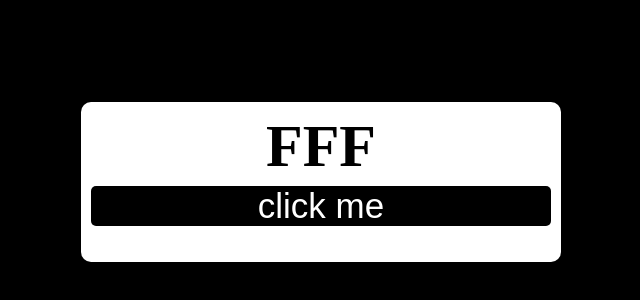
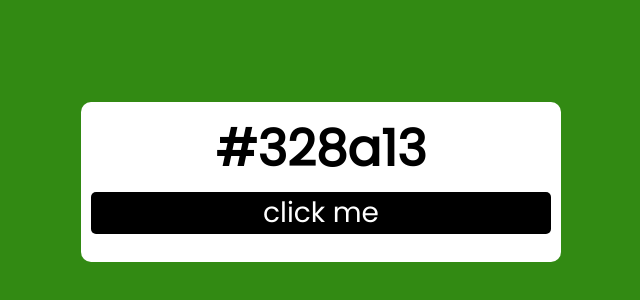
Before and after one commit to beingnikil07/Random-Color-generator, a plain HTML site: page index.html in a window 1280 px wide. Shown: the part 218-518 px from the top of the page, without its empty margins (319-959 px from the left). Drawn offline with Linux system fonts and the light colour scheme.

Commit message:
Final view of project

```diff
--- a/App.js
+++ b/App.js
@@ -1,13 +1,25 @@
 const getColor = () => {
-  const getNumber = Math.floor(Math.random()*16777215);
-  const getCode="#"+getNumber.toString(16);
+  const getNumber = Math.floor(Math.random() * 16777215);
+  const getCode = "#" + getNumber.toString(16);
   // toString Method basically string ko jaisi hai vaisi return kar deta hai
   // 16 (hex unit) pass karane ka fayda ye hua kii toString humko avv normal
   // string return na karke uss normal string ko hexadeciaml mai return karega
   // aur phir wo concatenated ho legi string # wali string se
-  console.log(getNumber,getCode);
+
+  document.body.style.backgroundColor = getCode;
+  document.querySelector("#color-code").innerHTML = getCode;
 };
 
+// Event Call
+// Event call are those which only happens when an event occurs or triggerred.
+document.getElementById("btn").addEventListener("click", getColor);
 
+// initial call
+getColor();
 
-document.getElementById("btn").addEventListener("click", getColor);
+/* Initial call isliye lagayi kyuki nhi lagate to first time mai jvv page load
+   hua karta to white dikhe karta matlab click karne prr he color show hota
+    aur wo ek accha user experience nhi hai ,that's why hamne initial call
+    lagayi avv body prr pehle se he koi na koi color jrur milega kyuki
+    beta sabse pehle load hote he ye call ho jaayegi.
+*/
--- a/custom.css
+++ b/custom.css
@@ -1,10 +1,12 @@
+@import url("https://fonts.googleapis.com/css2?family=Poppins&display=swap");
 * {
   padding: 0;
   margin: 0;
   box-sizing: border-box;
+  font-family: "Poppins", sans-serif;
 }
 body {
-  background-color: black;
+  transition: 0.5s;
 }
 main {
   width: 100%;
@@ -20,13 +22,13 @@ main {
   padding: 10px;
   border-radius: 10px;
   text-align: center;
-  font-size: 30px;
+  font-size: 25px;
 }
 #btn {
   width: 100%;
   margin-top: 5px;
   display: block;
-  font-size: 35px;
+  font-size: 28px;
   background-color: black;
   color: white;
   border: none;
--- a/index.html
+++ b/index.html
@@ -10,7 +10,7 @@
   <body>
     <main>
       <div class="container">
-        <h1 id="color-code">FFF</h1>
+        <h1 id="color-code"></h1>
         <button id="btn">click me</button>
       </div>
     </main>
```
